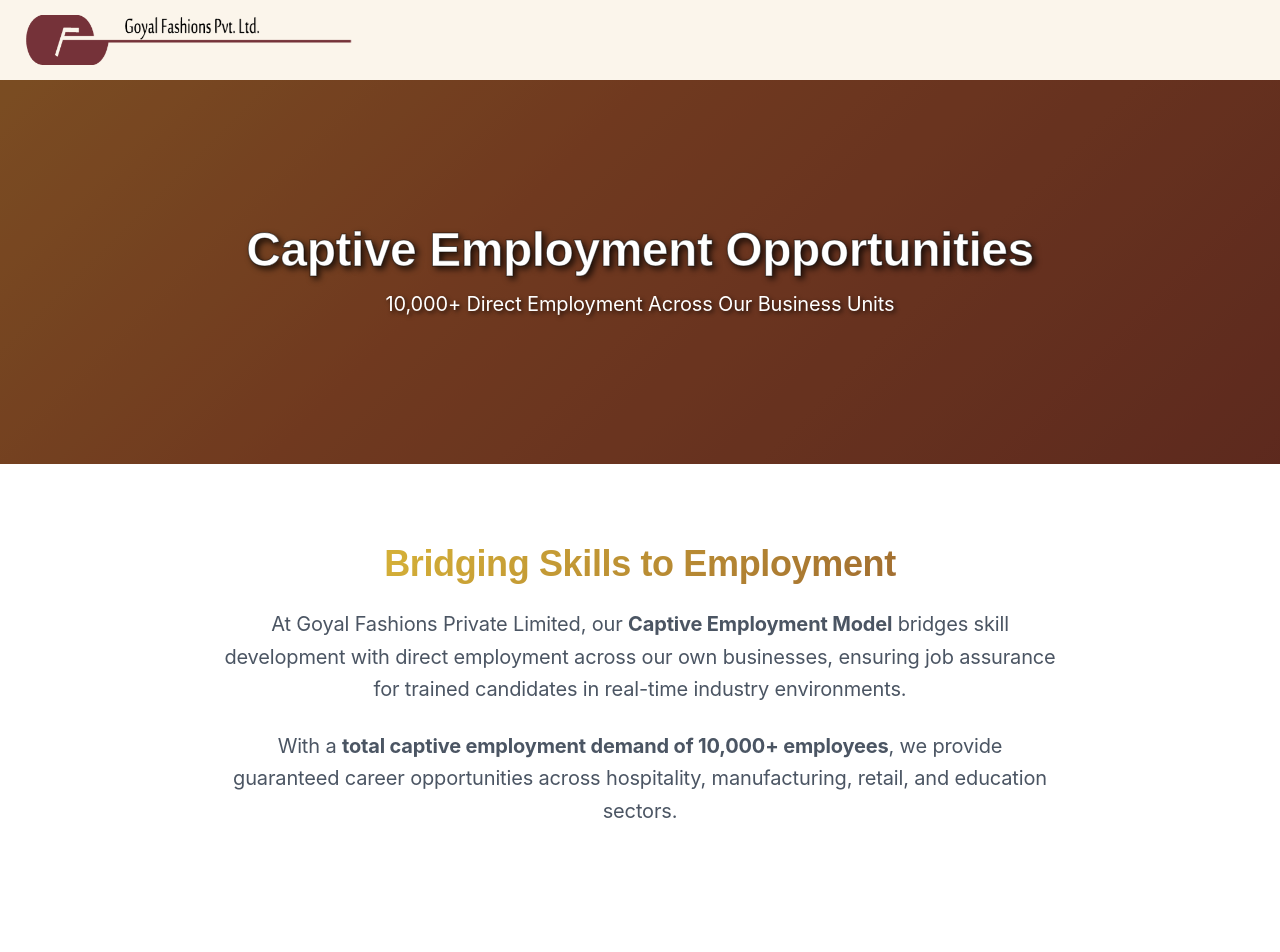
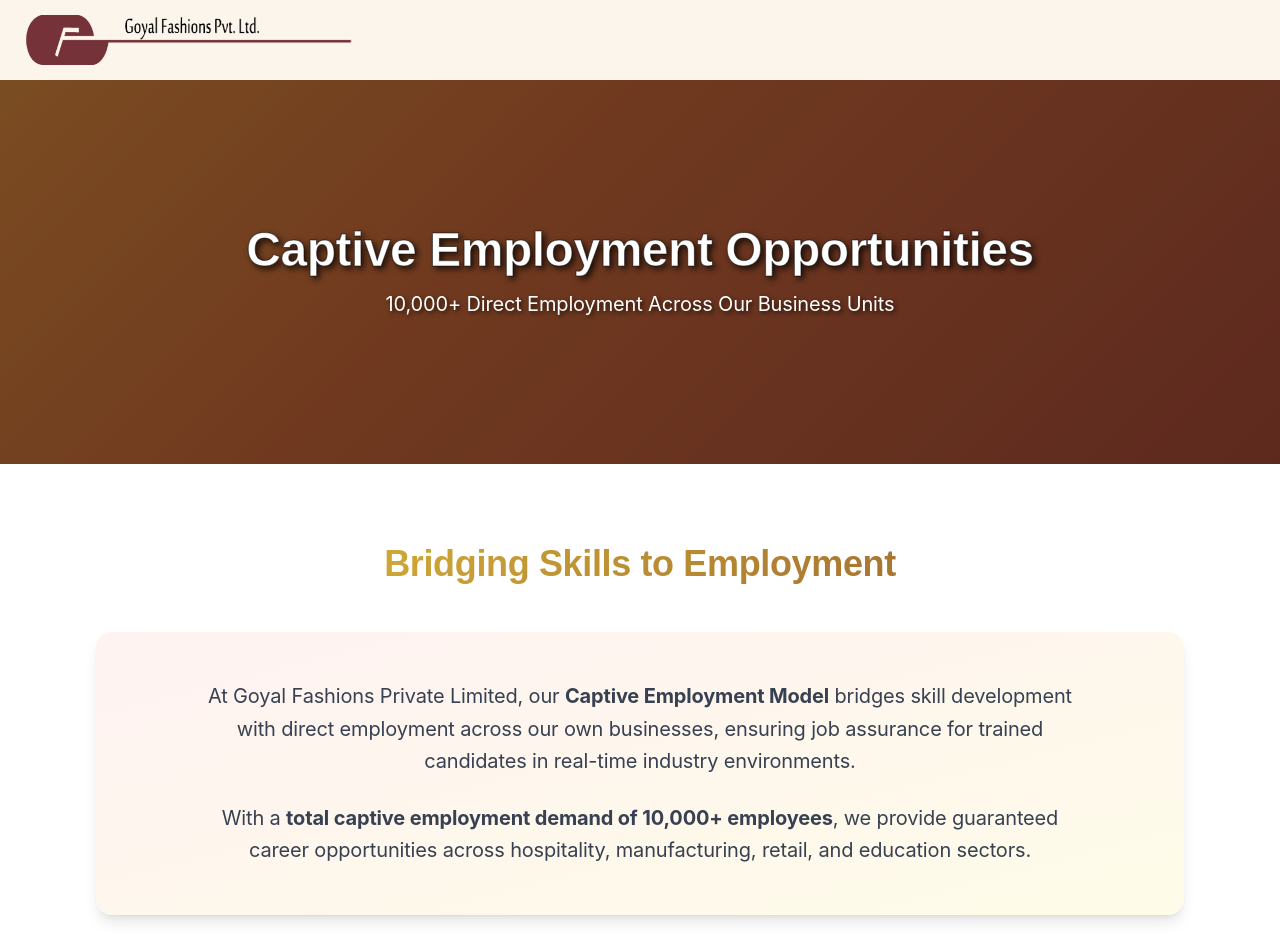
Before and after one commit to Gacky1/GoyalFashionsReact, a React (Create React App) app: page /employment in a window 1280 px wide. Shown: the top 952 px of the page. Built offline with nearby package versions, Linux system fonts and the light colour scheme.

Commit message:
Card changed

```diff
--- a/src/pages/Employment.jsx
+++ b/src/pages/Employment.jsx
@@ -18,15 +18,17 @@
       </section>
 
       {/* Intro Section */}
-      <section className="py-20 max-w-4xl mx-auto px-8 text-center">
-        <div className="animate-fadeInUp">
-          <h2 className="text-4xl font-bold mb-6 gradient-text">Bridging Skills to Employment</h2>
-          <p className="text-gray-600 leading-relaxed mb-6 text-xl">
-            At Goyal Fashions Private Limited, our <strong>Captive Employment Model</strong> bridges skill development with direct employment across our own businesses, ensuring job assurance for trained candidates in real-time industry environments.
-          </p>
-          <p className="text-gray-600 leading-relaxed text-xl">
-            With a <strong>total captive employment demand of 10,000+ employees</strong>, we provide guaranteed career opportunities across hospitality, manufacturing, retail, and education sectors.
-          </p>
+      <section className="py-20 max-w-6xl mx-auto px-8">
+        <h2 className="text-4xl font-bold text-center mb-12 gradient-text animate-fadeInUp">Bridging Skills to Employment</h2>
+        <div className="bg-gradient-to-br from-red-50 to-yellow-50 rounded-2xl p-12 shadow-lg animate-fadeInUp">
+          <div className="text-center">
+            <p className="text-gray-700 leading-relaxed mb-6 text-xl max-w-4xl mx-auto">
+              At Goyal Fashions Private Limited, our <strong>Captive Employment Model</strong> bridges skill development with direct employment across our own businesses, ensuring job assurance for trained candidates in real-time industry environments.
+            </p>
+            <p className="text-gray-700 leading-relaxed text-xl max-w-4xl mx-auto">
+              With a <strong>total captive employment demand of 10,000+ employees</strong>, we provide guaranteed career opportunities across hospitality, manufacturing, retail, and education sectors.
+            </p>
+          </div>
         </div>
       </section>
 
```
